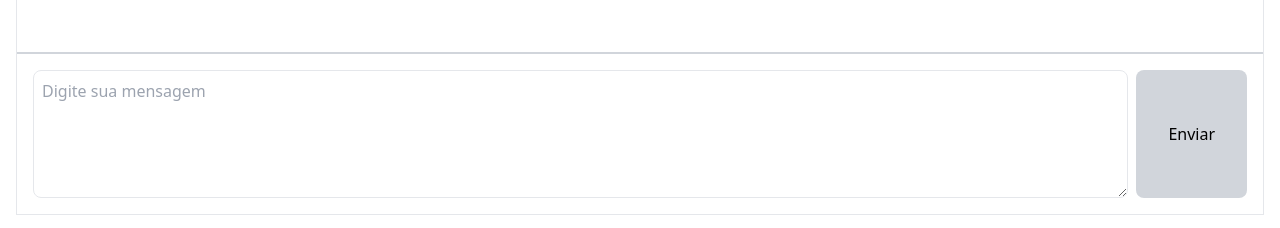
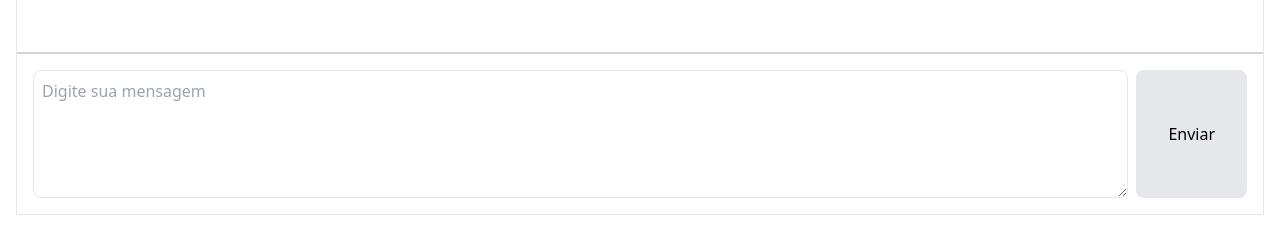
Before and after one commit to oraculoai/oraculo-ai, a Next.js app in the folder frontend/: page / in a window 1280 px wide. Shown: the part 569-797 px from the top of the page. Built offline with nearby package versions, Linux system fonts and the light colour scheme.

Commit message:
feat(frontend/chat): change send button bg-color

```diff
--- a/frontend/src/app/page.tsx
+++ b/frontend/src/app/page.tsx
@@ -212,7 +212,7 @@ export default function IndexPage() {
 
             <button
               type="submit"
-              className="bg-gray-300 rounded-lg px-8 py-2 h-full"
+              className="bg-gray-200 rounded-lg px-8 py-2 h-full"
             >
               Enviar
             </button>
```
